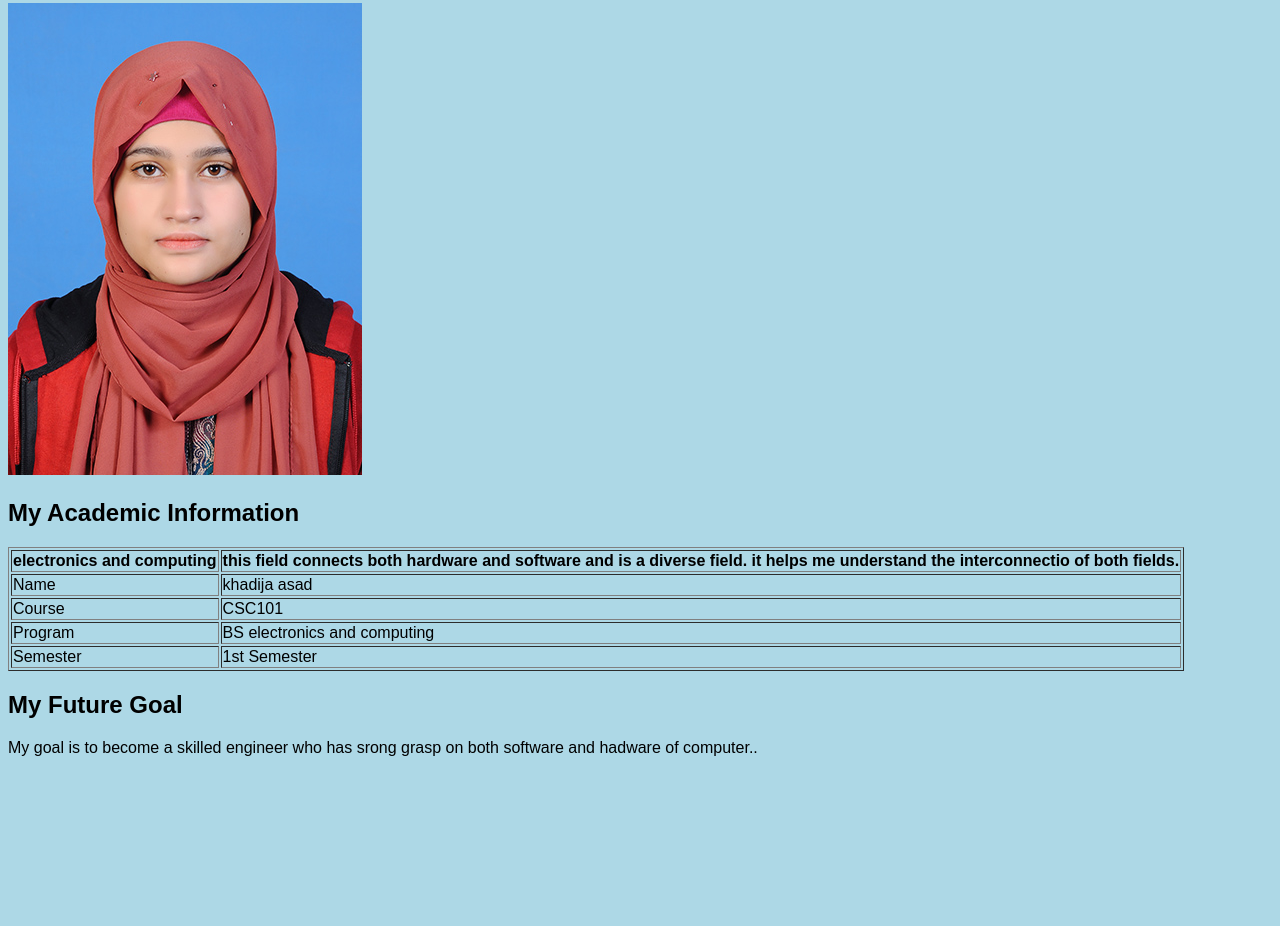
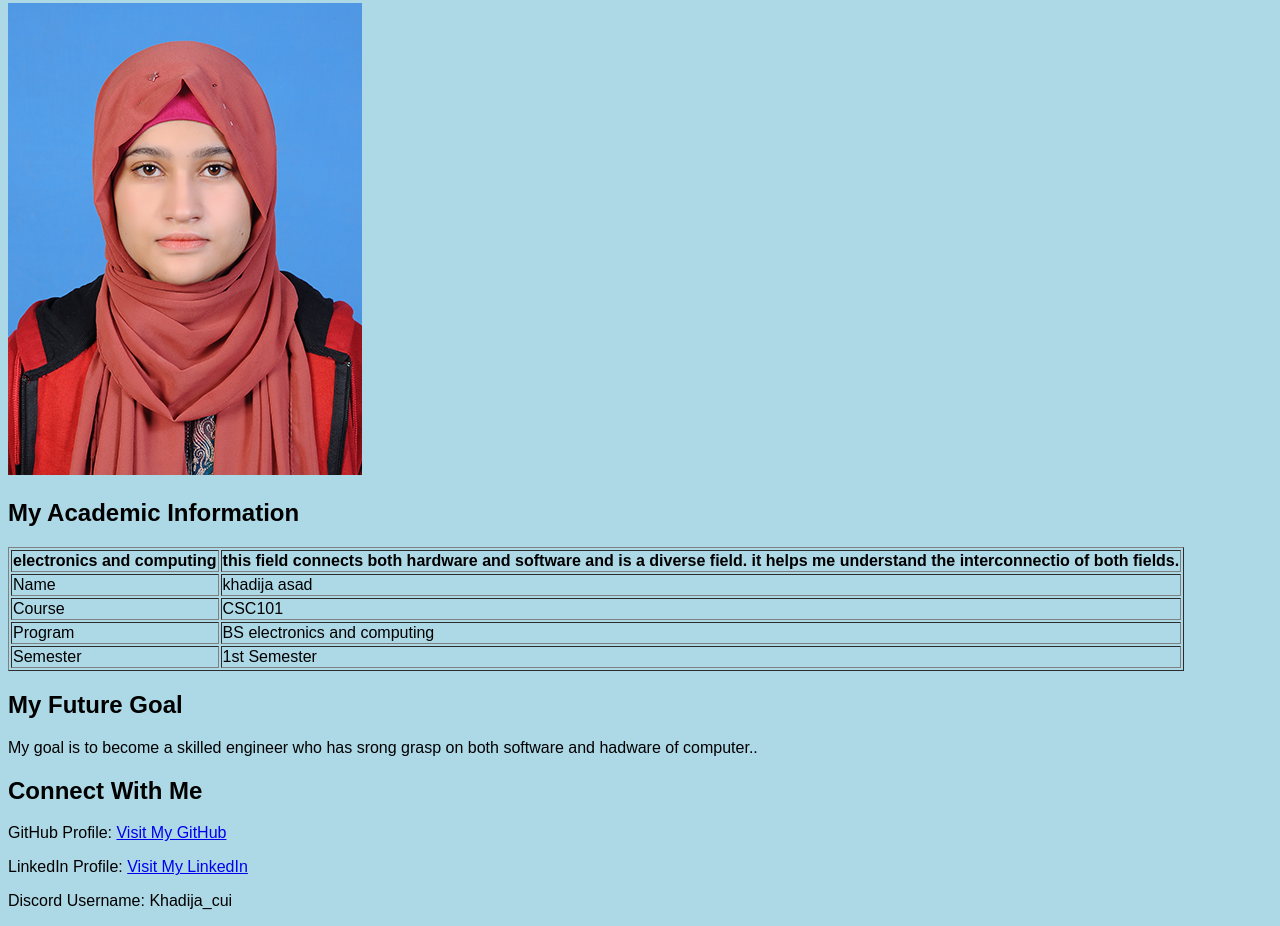
Before and after one commit to KhadijaSP2026/khadijaSP2026.github.io, a plain HTML site: page index.html in a window 1280 px wide. Shown: the part 558-1484 px from the top of the page. Before the commit the page ends 1331 px from the top, so only its background shows below. Drawn offline with Linux system fonts and the light colour scheme.

Commit message:
Update index.html

```diff
--- a/index.html
+++ b/index.html
@@ -52,5 +52,25 @@
     </table>
     <h2>My Future Goal</h2>
     <p>My goal is to become a skilled engineer who has srong grasp on both software and hadware of computer..</p>
+        <h2>Connect With Me</h2>
+
+    <p>
+        GitHub Profile:
+        <a href="https://github.com/KhadijaSP2026/CSC101-Khadija-SP2026-.git" target="_blank">
+            Visit My GitHub
+        </a>
+    </p>
+
+    <p>
+        LinkedIn Profile:
+        <a href="https://www.linkedin.com/in/khadija-asad-292155383?utm_source=share_via&utm_content=profile&utm_medium=member_android" target="_blank">
+            Visit My LinkedIn
+        </a>
+    </p>
+
+
+    <p>
+        Discord Username: Khadija_cui
+    </p>
 </body>
 </html>
```
